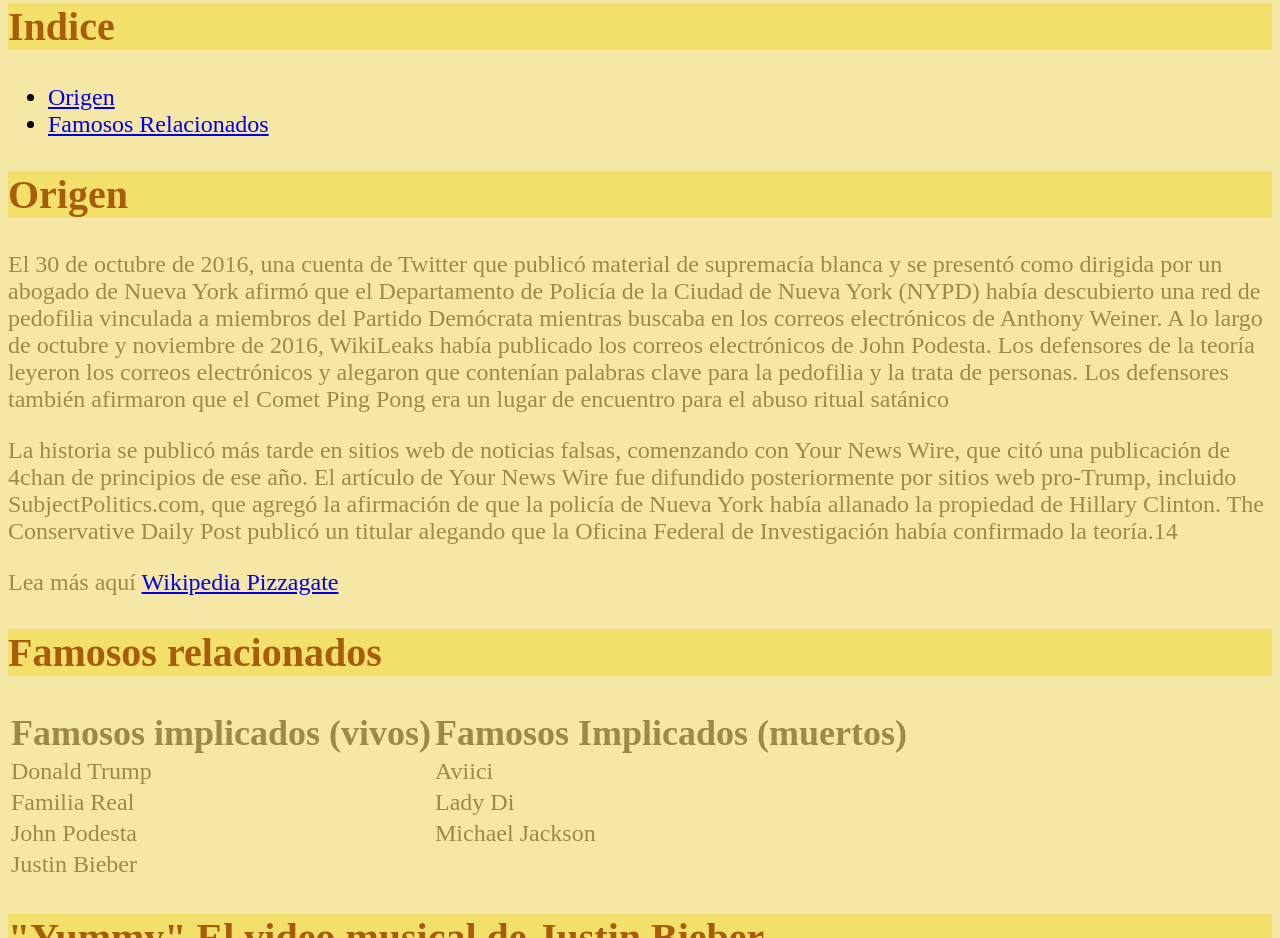
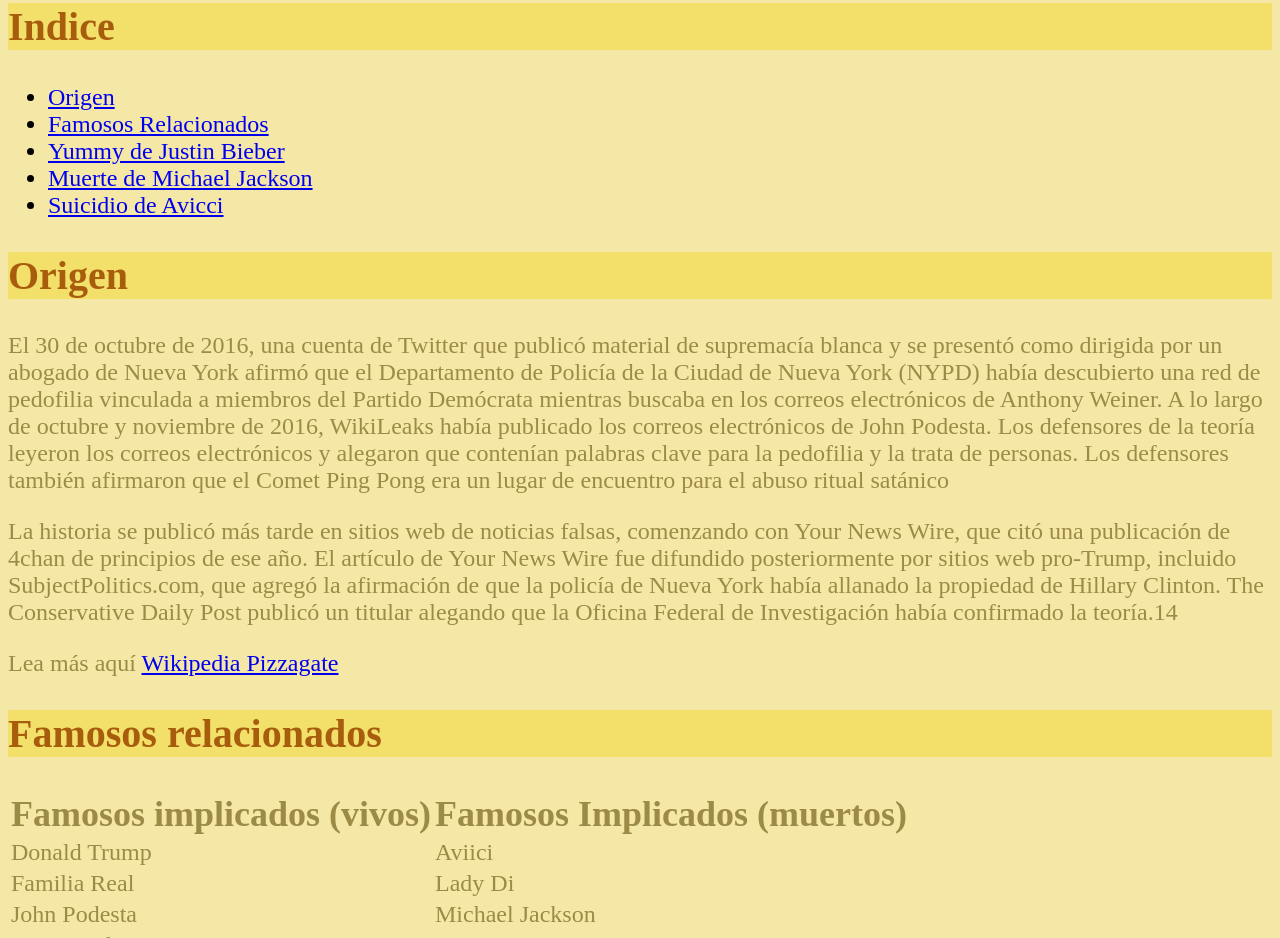
Before and after one commit to JuanPalacios04/JuanPalacios04.github.io, a plain HTML site: page index.html in a window 1280 px wide. Shown: the part 1097-2035 px from the top of the page. Drawn offline with Linux system fonts and the light colour scheme.

Commit message:
Update index.html

```diff
--- a/index.html
+++ b/index.html
@@ -57,6 +57,9 @@
     <ul>
             <li><a href="#origen">Origen</a></li>
             <li><a href="#personas-relacionadas">Famosos Relacionados</a></li>
+            <li><a href="#yummy">Yummy de Justin Bieber</a></li>
+            <li><a href="#michael-jackson">Muerte de Michael Jackson</a></li>
+            <li><a href="#suicidio">Suicidio de Avicci</a></li>
     </ul>
 
 
```
